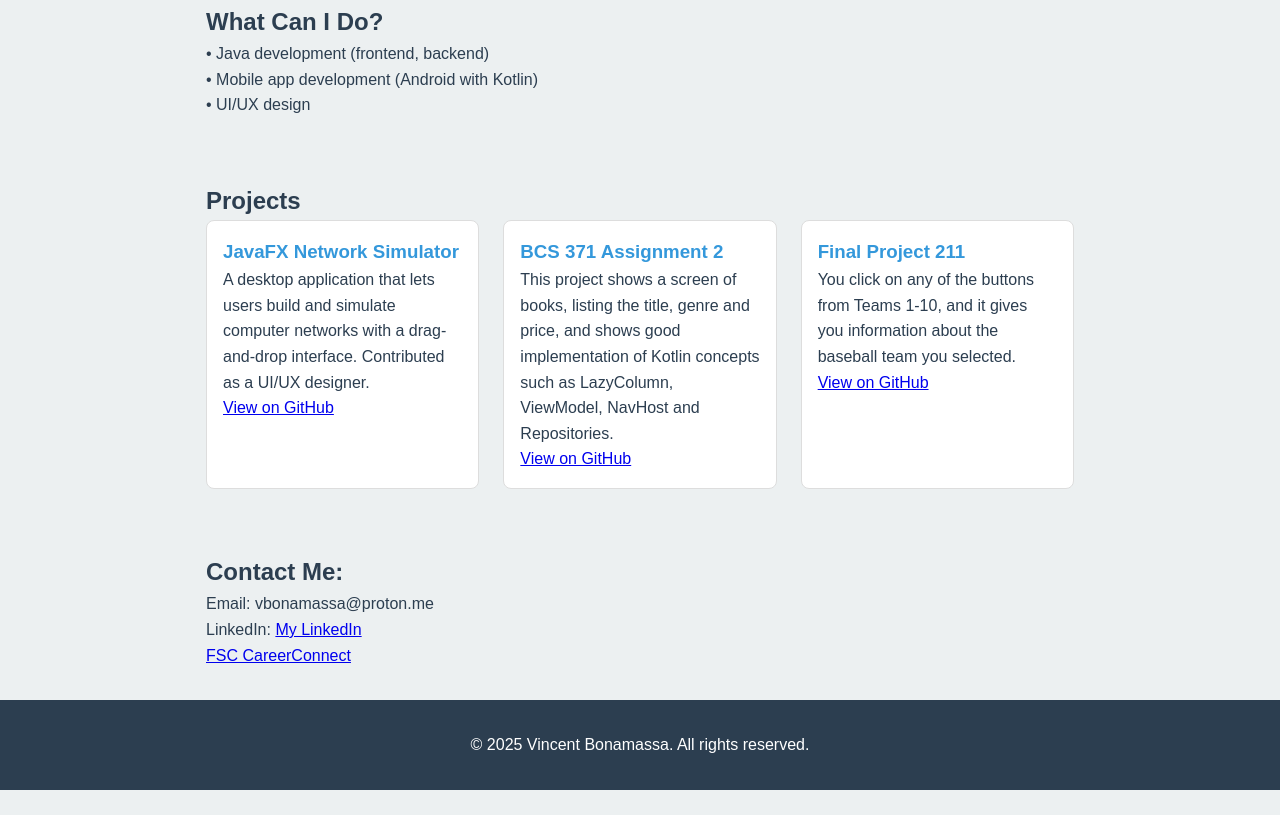
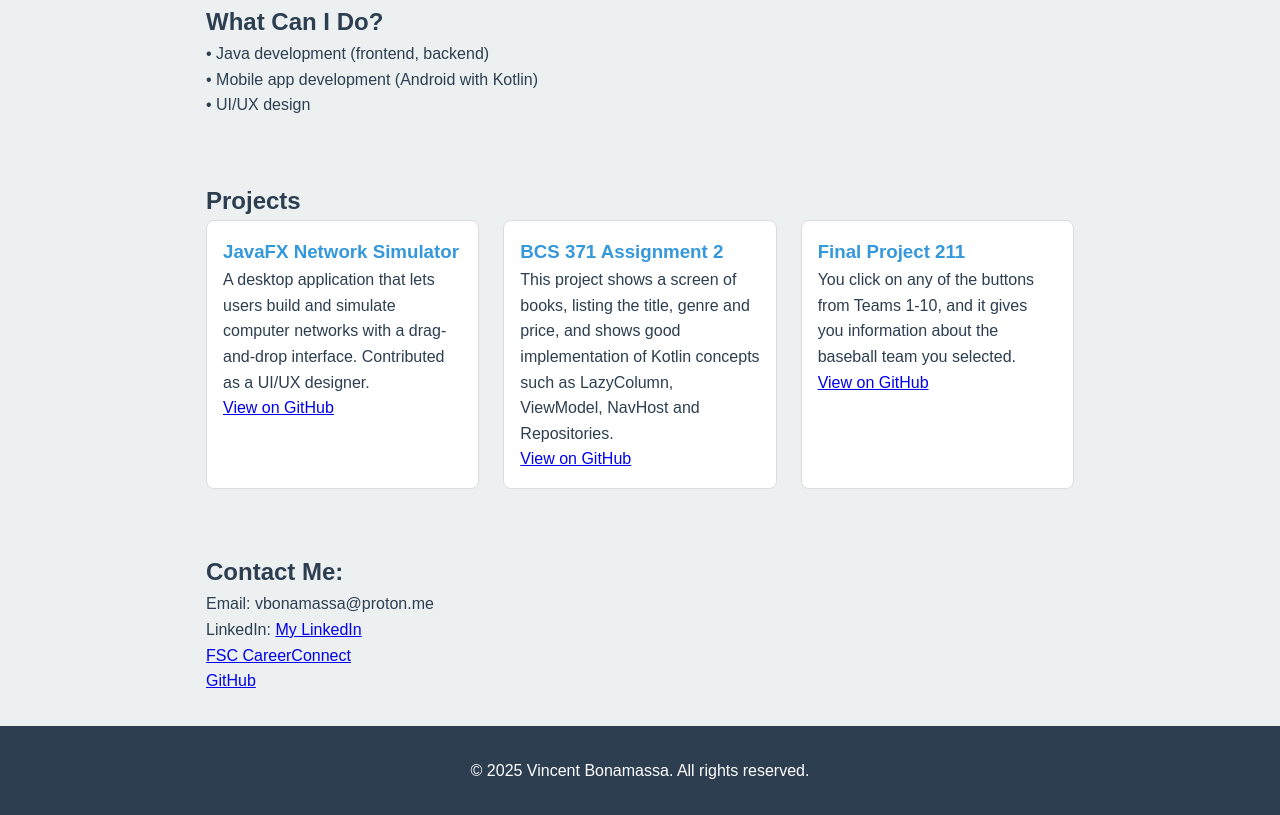
Before and after one commit to VBonamassa3/vbonamassa3.github.io, a plain HTML site: page index.html in a window 1280 px wide. Shown: the part 595-1410 px from the top of the page. Before the commit the page ends 1385 px from the top, so only its background shows below. Drawn offline with Linux system fonts and the light colour scheme.

Commit message:
Update index.html

```diff
--- a/index.html
+++ b/index.html
@@ -142,6 +142,7 @@
     <p>Email: vbonamassa@proton.me</p>
     <p>LinkedIn: <a href="https://www.linkedin.com/in/vincent-bonamassa-137448363/">My LinkedIn</a></p>
     <p><a href="https://farmingdale-csm.symplicity.com/profiles/vincent.bonamassa">FSC CareerConnect</a></p>
+    <p><a href="https://github.com/VBonamassa3">GitHub</a></p>
   </section>
 
   <footer>
```
